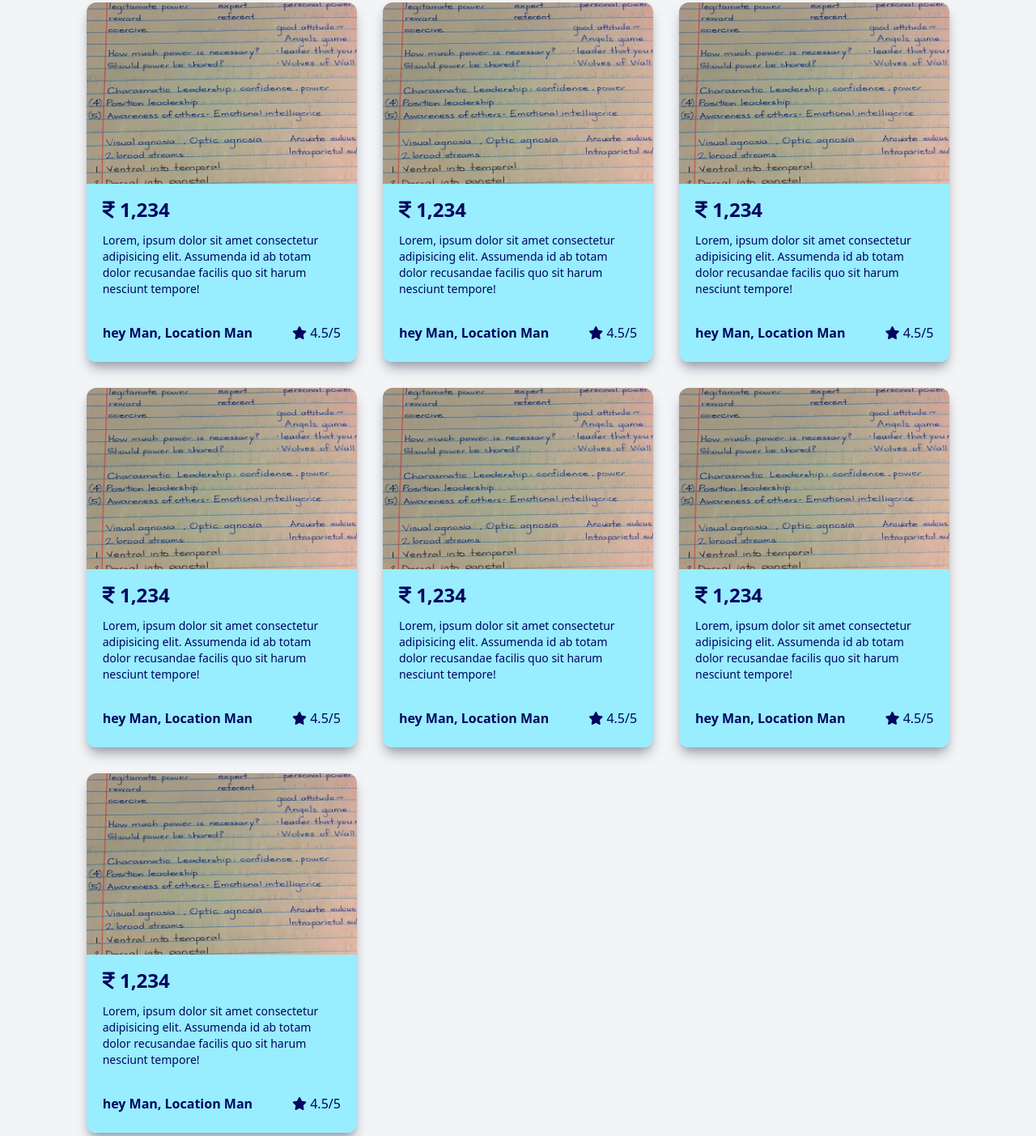
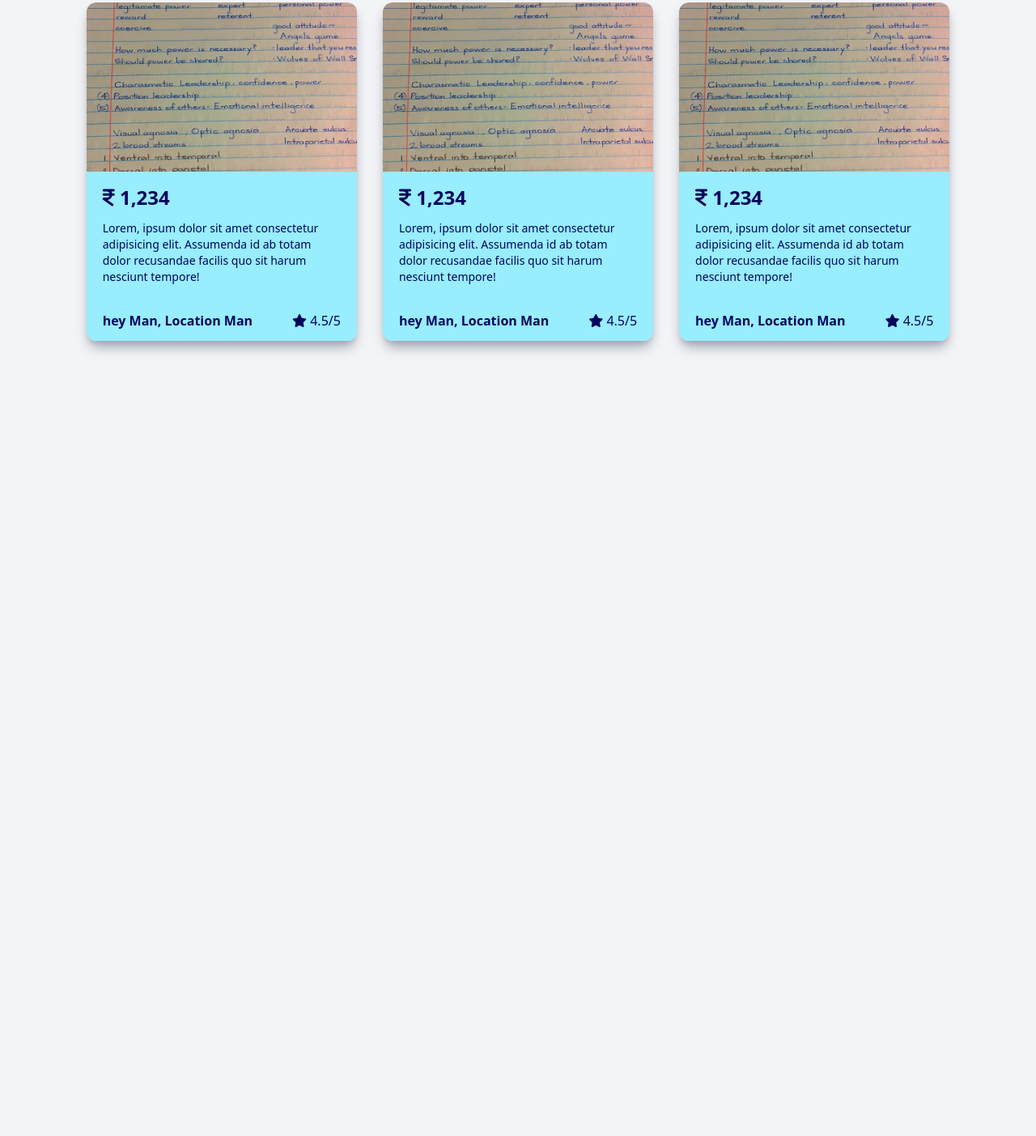
Before and after one commit to Vicky-Guptaa/Dbms-Project, a website built with Vite: page Seller Page/Index.html in a window 1280 px wide. Shown: the part 525-1928 px from the top of the page at 81% size. After the commit the page ends 1042 px from the top, so only its background shows below. Built offline with nearby package versions, Linux system fonts and the light colour scheme.

Commit message:
card bug fix

```diff
--- a/Seller Page/Index.html
+++ b/Seller Page/Index.html
@@ -127,8 +127,36 @@
                 <div class="cards grid grid-cols-3 gap-8 mt-8 md:grid-cols-2 sm:grid-cols-1">
 
                     <div class="card flex flex-col rounded-xl shadow-lg shadow-gray-400 overflow-hidden">
-                        <img src="Images/Mask group.png" class="object-cover w-full h-56" alt="">
-                        <div class="detail bg-primary-blue-light py-4 px-5 text-primary-blue-dark">
+                        <img src="Images/Mask group.png" class="object-cover w-full h-[50%]" alt="">
+                        <div class="detail h-[50%] flex flex-col justify-between bg-primary-blue-light py-4 px-5 text-primary-blue-dark">
+                            <h1 class="font-bold text-2xl"><i class="fa-solid fa-indian-rupee-sign"></i> 1,234</h1>
+                            <p class="text-sm mt-3">Lorem, ipsum dolor sit amet consectetur adipisicing elit. Assumenda
+                                id ab totam dolor recusandae facilis quo sit harum nesciunt tempore!</p>
+                            <div class="flex justify-between mt-8 mb-2">
+                                <h3 class="font-semibold">hey Man, Location Man</h3>
+                                <div>
+                                    <i class="fa-solid fa-star"></i> 4.5/5
+                                </div>
+                            </div>
+                        </div>
+                    </div>
+                    <div class="card flex flex-col rounded-xl shadow-lg shadow-gray-400 overflow-hidden">
+                        <img src="Images/Mask group.png" class="object-cover w-full h-[50%]" alt="">
+                        <div class="detail h-[50%] flex flex-col justify-between bg-primary-blue-light py-4 px-5 text-primary-blue-dark">
+                            <h1 class="font-bold text-2xl"><i class="fa-solid fa-indian-rupee-sign"></i> 1,234</h1>
+                            <p class="text-sm mt-3">Lorem, ipsum dolor sit amet consectetur adipisicing elit. Assumenda
+                                id ab totam dolor recusandae facilis quo sit harum nesciunt tempore!</p>
+                            <div class="flex justify-between mt-8 mb-2">
+                                <h3 class="font-semibold">hey Man, Location Man</h3>
+                                <div>
+                                    <i class="fa-solid fa-star"></i> 4.5/5
+                                </div>
+                            </div>
+                        </div>
+                    </div>
+                    <div class="card flex flex-col rounded-xl shadow-lg shadow-gray-400 overflow-hidden">
+                        <img src="Images/Mask group.png" class="object-cover w-full h-[50%]" alt="">
+                        <div class="detail h-[50%] flex flex-col justify-between bg-primary-blue-light py-4 px-5 text-primary-blue-dark">
                             <h1 class="font-bold text-2xl"><i class="fa-solid fa-indian-rupee-sign"></i> 1,234</h1>
                             <p class="text-sm mt-3">Lorem, ipsum dolor sit amet consectetur adipisicing elit. Assumenda
                                 id ab totam dolor recusandae facilis quo sit harum nesciunt tempore!</p>
@@ -141,96 +169,9 @@
                         </div>
                     </div>
 
-                    <div class="card flex flex-col rounded-xl shadow-lg shadow-gray-400 overflow-hidden">
-                        <img src="Images/Mask group.png" class="object-cover w-full h-56" alt="">
-                        <div class="detail bg-primary-blue-light py-4 px-5 text-primary-blue-dark">
-                            <h1 class="font-bold text-2xl"><i class="fa-solid fa-indian-rupee-sign"></i> 1,234</h1>
-                            <p class="text-sm mt-3">Lorem, ipsum dolor sit amet consectetur adipisicing elit. Assumenda
-                                id ab totam dolor recusandae facilis quo sit harum nesciunt tempore!</p>
-                            <div class="flex justify-between mt-8 mb-2">
-                                <h3 class="font-semibold">hey Man, Location Man</h3>
-                                <div>
-                                    <i class="fa-solid fa-star"></i> 4.5/5
-                                </div>
-                            </div>
-                        </div>
-                    </div>
 
-                    <div class="card flex flex-col rounded-xl shadow-lg shadow-gray-400 overflow-hidden">
-                        <img src="Images/Mask group.png" class="object-cover w-full h-56" alt="">
-                        <div class="detail bg-primary-blue-light py-4 px-5 text-primary-blue-dark">
-                            <h1 class="font-bold text-2xl"><i class="fa-solid fa-indian-rupee-sign"></i> 1,234</h1>
-                            <p class="text-sm mt-3">Lorem, ipsum dolor sit amet consectetur adipisicing elit. Assumenda
-                                id ab totam dolor recusandae facilis quo sit harum nesciunt tempore!</p>
-                            <div class="flex justify-between mt-8 mb-2">
-                                <h3 class="font-semibold">hey Man, Location Man</h3>
-                                <div>
-                                    <i class="fa-solid fa-star"></i> 4.5/5
-                                </div>
-                            </div>
-                        </div>
-                    </div>
 
-                    <div class="card flex flex-col rounded-xl shadow-lg shadow-gray-400 overflow-hidden">
-                        <img src="Images/Mask group.png" class="object-cover w-full h-56" alt="">
-                        <div class="detail bg-primary-blue-light py-4 px-5 text-primary-blue-dark">
-                            <h1 class="font-bold text-2xl"><i class="fa-solid fa-indian-rupee-sign"></i> 1,234</h1>
-                            <p class="text-sm mt-3">Lorem, ipsum dolor sit amet consectetur adipisicing elit. Assumenda
-                                id ab totam dolor recusandae facilis quo sit harum nesciunt tempore!</p>
-                            <div class="flex justify-between mt-8 mb-2">
-                                <h3 class="font-semibold">hey Man, Location Man</h3>
-                                <div>
-                                    <i class="fa-solid fa-star"></i> 4.5/5
-                                </div>
-                            </div>
-                        </div>
-                    </div>
-
-                    <div class="card flex flex-col rounded-xl shadow-lg shadow-gray-400 overflow-hidden">
-                        <img src="Images/Mask group.png" class="object-cover w-full h-56" alt="">
-                        <div class="detail bg-primary-blue-light py-4 px-5 text-primary-blue-dark">
-                            <h1 class="font-bold text-2xl"><i class="fa-solid fa-indian-rupee-sign"></i> 1,234</h1>
-                            <p class="text-sm mt-3">Lorem, ipsum dolor sit amet consectetur adipisicing elit. Assumenda
-                                id ab totam dolor recusandae facilis quo sit harum nesciunt tempore!</p>
-                            <div class="flex justify-between mt-8 mb-2">
-                                <h3 class="font-semibold">hey Man, Location Man</h3>
-                                <div>
-                                    <i class="fa-solid fa-star"></i> 4.5/5
-                                </div>
-                            </div>
-                        </div>
-                    </div>
-
-                    <div class="card flex flex-col rounded-xl shadow-lg shadow-gray-400 overflow-hidden">
-                        <img src="Images/Mask group.png" class="object-cover w-full h-56" alt="">
-                        <div class="detail bg-primary-blue-light py-4 px-5 text-primary-blue-dark">
-                            <h1 class="font-bold text-2xl"><i class="fa-solid fa-indian-rupee-sign"></i> 1,234</h1>
-                            <p class="text-sm mt-3">Lorem, ipsum dolor sit amet consectetur adipisicing elit. Assumenda
-                                id ab totam dolor recusandae facilis quo sit harum nesciunt tempore!</p>
-                            <div class="flex justify-between mt-8 mb-2">
-                                <h3 class="font-semibold">hey Man, Location Man</h3>
-                                <div>
-                                    <i class="fa-solid fa-star"></i> 4.5/5
-                                </div>
-                            </div>
-                        </div>
-                    </div>
-
-                    <div class="card flex flex-col rounded-xl shadow-lg shadow-gray-400 overflow-hidden">
-                        <img src="Images/Mask group.png" class="object-cover w-full h-56" alt="">
-                        <div class="detail bg-primary-blue-light py-4 px-5 text-primary-blue-dark">
-                            <h1 class="font-bold text-2xl"><i class="fa-solid fa-indian-rupee-sign"></i> 1,234</h1>
-                            <p class="text-sm mt-3">Lorem, ipsum dolor sit amet consectetur adipisicing elit. Assumenda
-                                id ab totam dolor recusandae facilis quo sit harum nesciunt tempore!</p>
-                            <div class="flex justify-between mt-8 mb-2">
-                                <h3 class="font-semibold">hey Man, Location Man</h3>
-                                <div>
-                                    <i class="fa-solid fa-star"></i> 4.5/5
-                                </div>
-                            </div>
-                        </div>
-                    </div>
-                </div>
+                      </div>
             </section>
         </main>
     </div>
```
Also changed, not shown: 1 other file.
